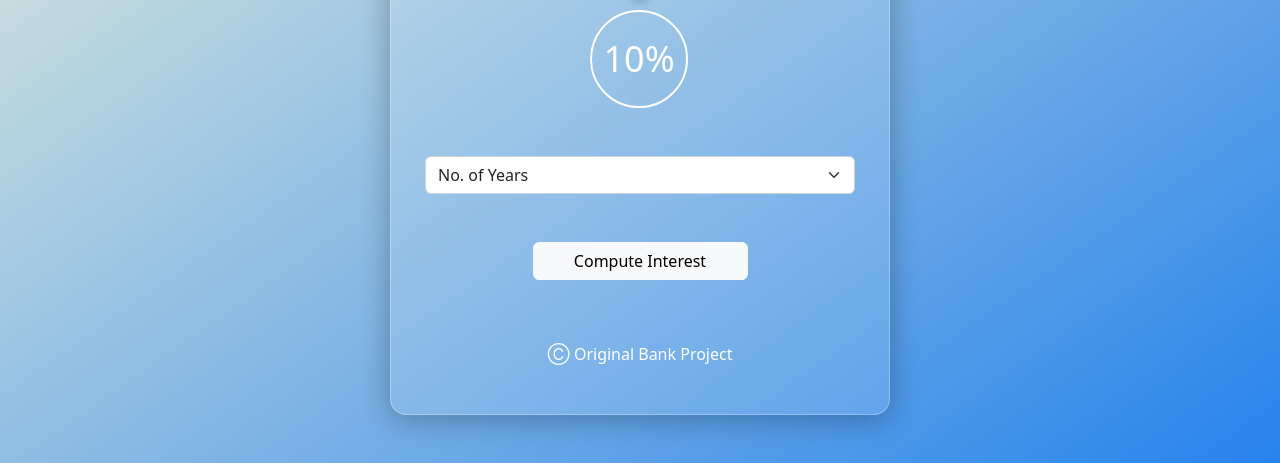
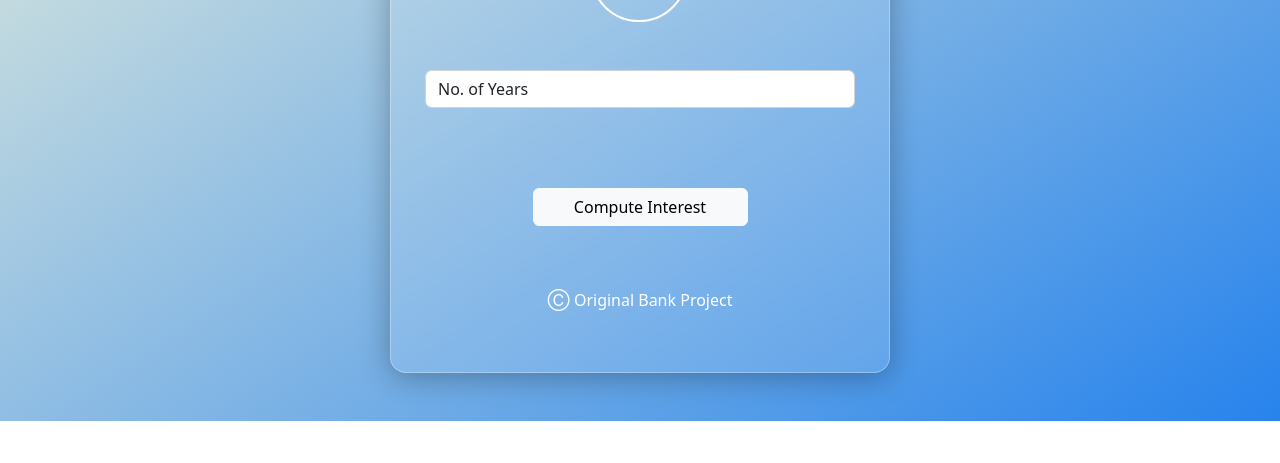
Before and after one commit to DaniJFerreira/Simple-interest-rate-calculator, a website: page index.html in a window 1280 px wide. Shown: the part 435-898 px from the top of the page. After the commit the page ends 856 px from the top, so only its background shows below. Drawn offline with nearby package versions, Linux system fonts and the light colour scheme.

Commit message:
new difinitoon on layout

```diff
--- a/index.html
+++ b/index.html
@@ -8,7 +8,7 @@
     <script src="https://cdn.jsdelivr.net/npm/bootstrap@5.2.2/dist/js/bootstrap.bundle.min.js" integrity="sha384-OERcA2EqjJCMA+/3y+gxIOqMEjwtxJY7qPCqsdltbNJuaOe923+mo//f6V8Qbsw3" crossorigin="anonymous"></script><link href="https://cdn.jsdelivr.net/npm/bootstrap@5.2.2/dist/css/bootstrap.min.css" rel="stylesheet" integrity="sha384-Zenh87qX5JnK2Jl0vWa8Ck2rdkQ2Bzep5IDxbcnCeuOxjzrPF/et3URy9Bv1WTRi" crossorigin="anonymous">
     </head>
     <body>
-        <div class="center">
+
           <h1>Original Bank Interest Calculator</h1>
 
 
@@ -17,12 +17,12 @@
                 <div class="inside">
                     <label for="principal"></label><input class="form-control" type="unmber" id="principal" placeholder="Amount"><br/>
                     <label for="rate"><h1>Interest Rate</h1></label><input type="range" class="rs-range" id="rate" min="1" max="20" step="0.5" oninput="this.nextElementSibling.value = this.value"><output id="range" class="rs-label">10<text>%</text></output><br/>
-                    <select class="form-select" name="myDropDown" id="years"> <br/>
-                      <option selected>No. of Years</option>
+                    <select name="myDropDown" id="years" class="form-control" onfocus='this.size=3;' onblur='this.size=1;' onchange='this.size=1; this.blur();'> <br/>
+                      <option >No. of Years</option>
                         <option value="1">1</option>
                         <option value="2">2</option>
                         <option value="3">3</option>
-                        <option value="4">4</option>
+                        <option value="4">4</option>c
                         <option value="5">5</option>
                         <option value="6">6</option>
                         <option value="7">7</option>
@@ -31,14 +31,16 @@
                         <option value="10">10</option>
                       </select>  <br/>
 
+                      <div class="button">
                       <button type="button" class="btn btn-light col-6" data-bs-toggle="modal" data-bs-target="#result" onclick="compute()">Compute Interest</button>
+                      </div>
 
                       <div class="copyright">
                       Ⓒ Original Bank Project
                       </div>
                     </div>
                   </div>
-                  </div>
+
                     <!--<a href="#" class="btn btn-trigger btn-animated" data-bs-toggle="modal" data-bs-target="#result" onclick="compute()">Compute Interest</a> -->
 
                     <!-- Button trigger modal -->
--- a/public/script.js
+++ b/public/script.js
@@ -29,8 +29,4 @@ function compute()
     amount.innerHTML = ((p * r)/100)*y;
     date.innerHTML = 2022 + parseInt(y)
 
-
-
-
-
 }
--- a/public/style.css
+++ b/public/style.css
@@ -26,7 +26,8 @@ h1 .modal-title{
     background-color: white;
     border-radius: 30px;
     margin: 3rem auto;
-    width: 500px;
+    max-width: 500px;
+    max-height: 672px;
     padding: 1em 1em;
     box-shadow: 0 4px 8px 0 rgba(0, 0, 0, 0.12), 0 6px 20px 0 rgba(0, 0, 0, 0.19);
         /* From https://css.glass */
@@ -38,16 +39,15 @@ h1 .modal-title{
     border: 1px solid rgba(255, 255, 255, 0.3);
 }
 
-.center {
-    margin: auto;
-}
-
 .inside {
-   width: 430px;
+   max-width: 430px;
+   max-height: 550px;
+   min-height: 550px;
     text-align: center;
     line-height: 2em;
     color: white;
-    margin: 30px 10px auto auto;
+    margin: 30px 10px 10px 10px;
+    padding-block: auto;
 
 }
 
@@ -91,10 +91,22 @@ body {
 	margin-top: 42vh;
 }
 
+.form-control{
+  position: absolute;
+max-width: 430px;
+ margin-block: auto;
+}
+
+.bUtton{
+  margin: 70px auto 5px;
+
+}
+
 .btn{
   margin: 0px 100px;
   border-color: transparent;
   color: white;
+  display: block;
 }
 
 .btn a{
@@ -115,8 +127,9 @@ color: #85b7f0;
 }
 
 .copyright{
-  height: 50px;
-  margin: 50px auto 10px;
+  max-height: 30px;
+  margin: 50px auto;
+  padding: 5px auto 10px;
   text-align: center;
   font-size: 1rem;
 }
```
